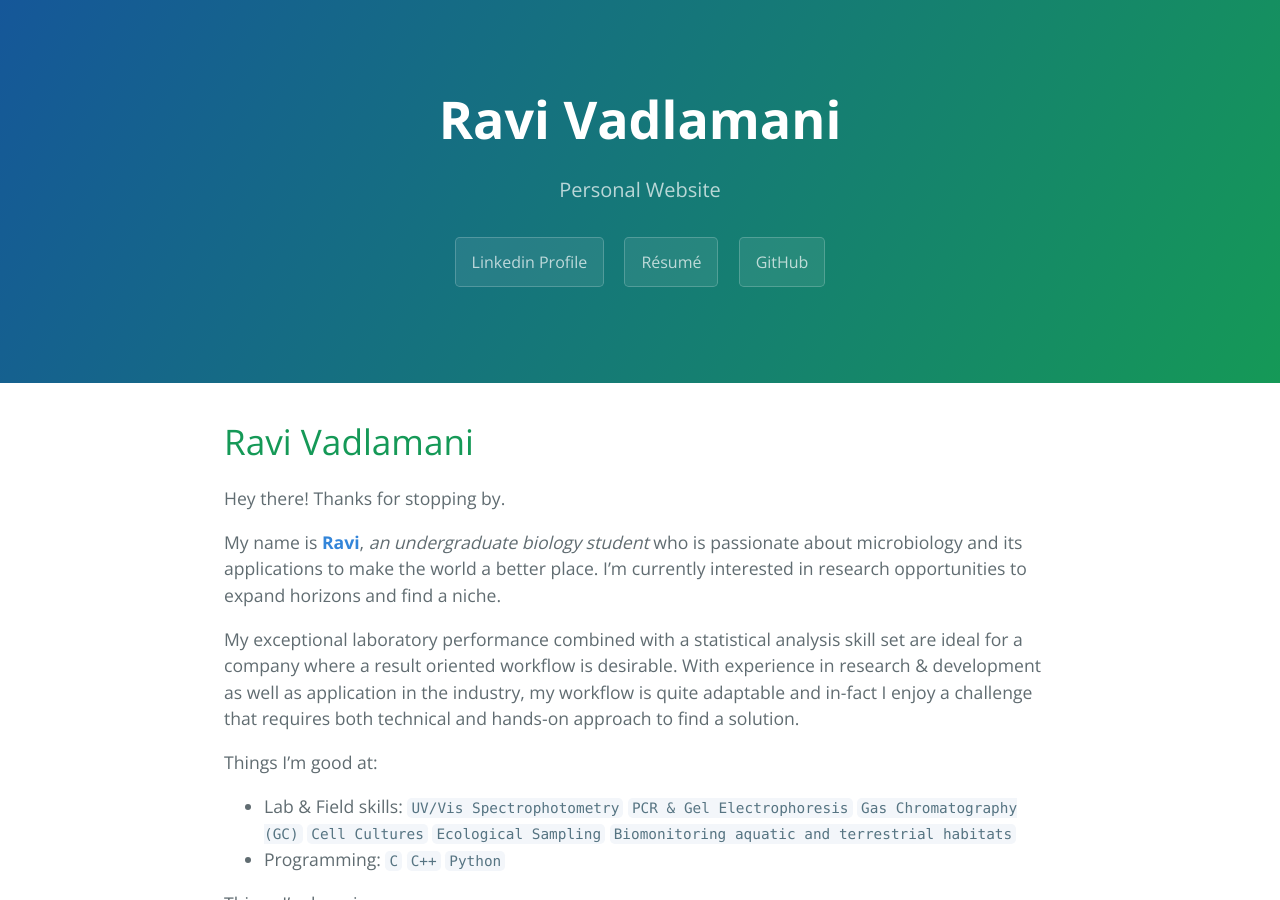
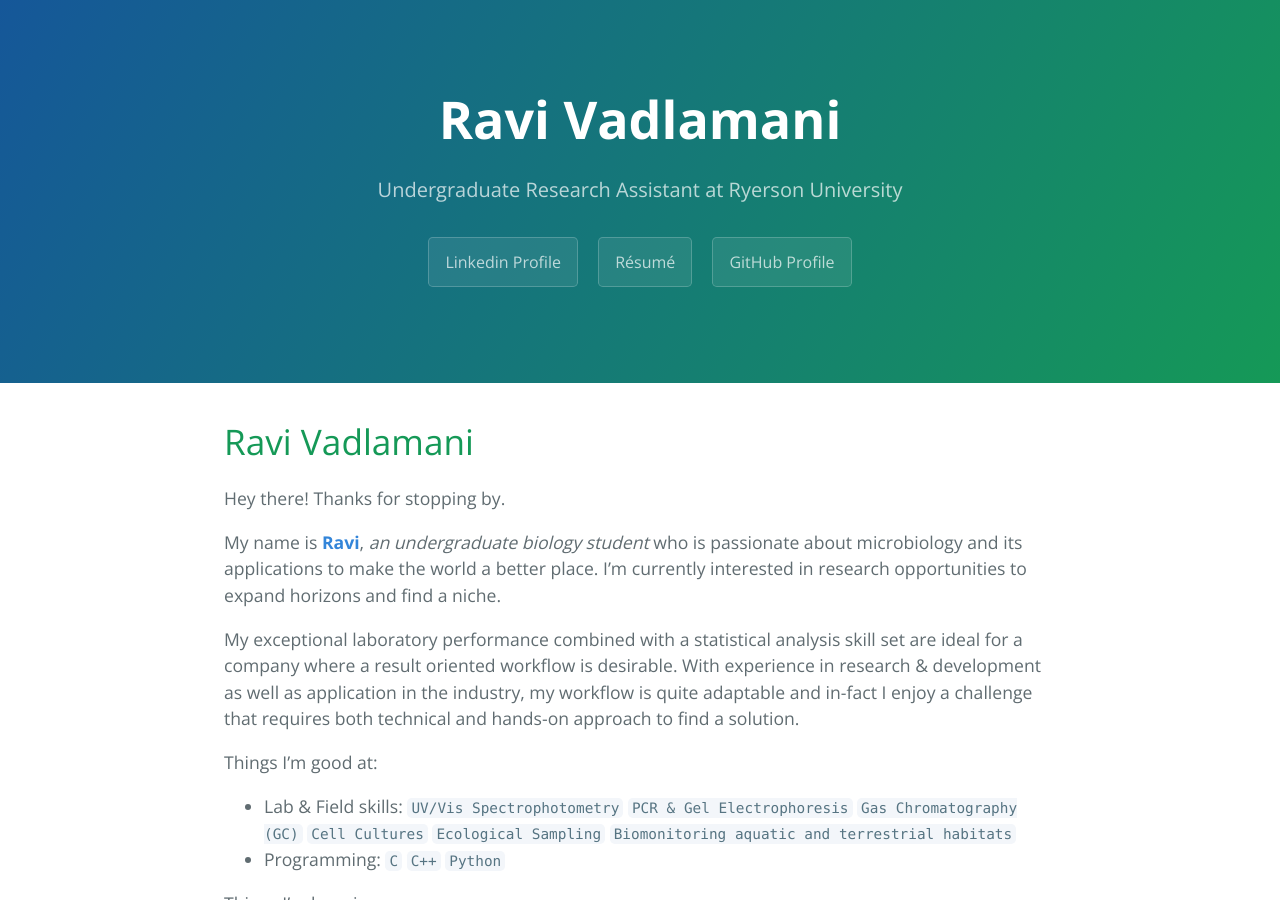
Before and after one commit to ravi-vadlamani/test-site, a Jekyll site: the page built from index.md, in a window 1280 px wide and 900 px high. Built offline with Jekyll 4.4.1, drawn with Linux system fonts in a browser that asks for light colours; our own code applies the rules of GitHub Pages for plain Markdown files.

Commit message:
Title update

```diff
--- a/_config.yml
+++ b/_config.yml
@@ -1,10 +1,10 @@
 title: Ravi Vadlamani
-description: Personal Website
+description: Undergraduate Research Assistant at Ryerson University
 show_downloads: true
 google_analytics:
 theme: jekyll-theme-cayman
 
 github:
   repository_url: https://www.linkedin.com/in/ravi-vadlamani/
-#  zip_url: add resume link
+  zip_url: https://www.linkedin.com/in/ravi-vadlamani/
   tar_url: https://github.com/ravi-vadlamani
--- a/_layouts/default.html
+++ b/_layouts/default.html
@@ -30,7 +30,7 @@
       {% endif %}
       {% if site.show_downloads %}
         <a href="{{ site.github.zip_url }}" class="btn">Résumé</a>
-        <a href="{{ site.github.tar_url }}" class="btn">GitHub</a>
+        <a href="{{ site.github.tar_url }}" class="btn">GitHub Profile</a>
       {% endif %}
     </header>
 
```
